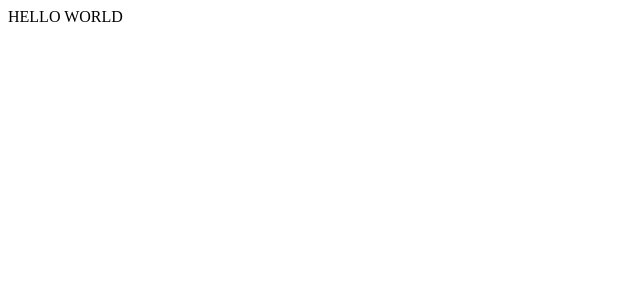
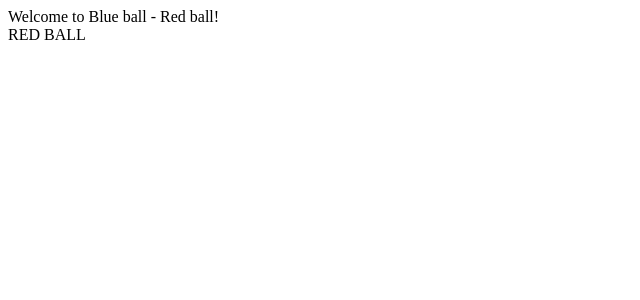
Before and after one commit to Yessengerey/blue-ball-red-ball, a React app: page / in a window 1280 px wide. Shown: the top 300 px of the page, without its empty margins (0-640 px from the left). Built offline with nearby package versions, Linux system fonts and the light colour scheme.

Commit message:
Naive implementation without cookies

```diff
--- a/client/src/index.jsx
+++ b/client/src/index.jsx
@@ -1,19 +1,35 @@
 import React from 'react';
 import ReactDOM from 'react-dom';
+
+import Rand from '../../helpers/randomizer.js';
 
 class App extends React.Component {
   constructor(props) {
     super(props);
     this.state = {
       redBall: 0,
-      blueBall: 0
+      blueBall: 0,
+      displayBall: ''
     }
   }
 
+  componentWillMount() {
+    var blueBallElement = <div>BLUE BALL</div>;
+    var redBallElement = <div>RED BALL</div>;
+    this.setState({
+      displayBall: Rand.randomize() ? blueBallElement : redBallElement
+    });
+  }
+
   render() {
+
+
     return (
       <div>
-        HELLO WORLD
+        Welcome to Blue ball - Red ball!
+        <div className='ball'>
+          {this.state.displayBall}
+        </div>
       </div>
     )
   }
```
